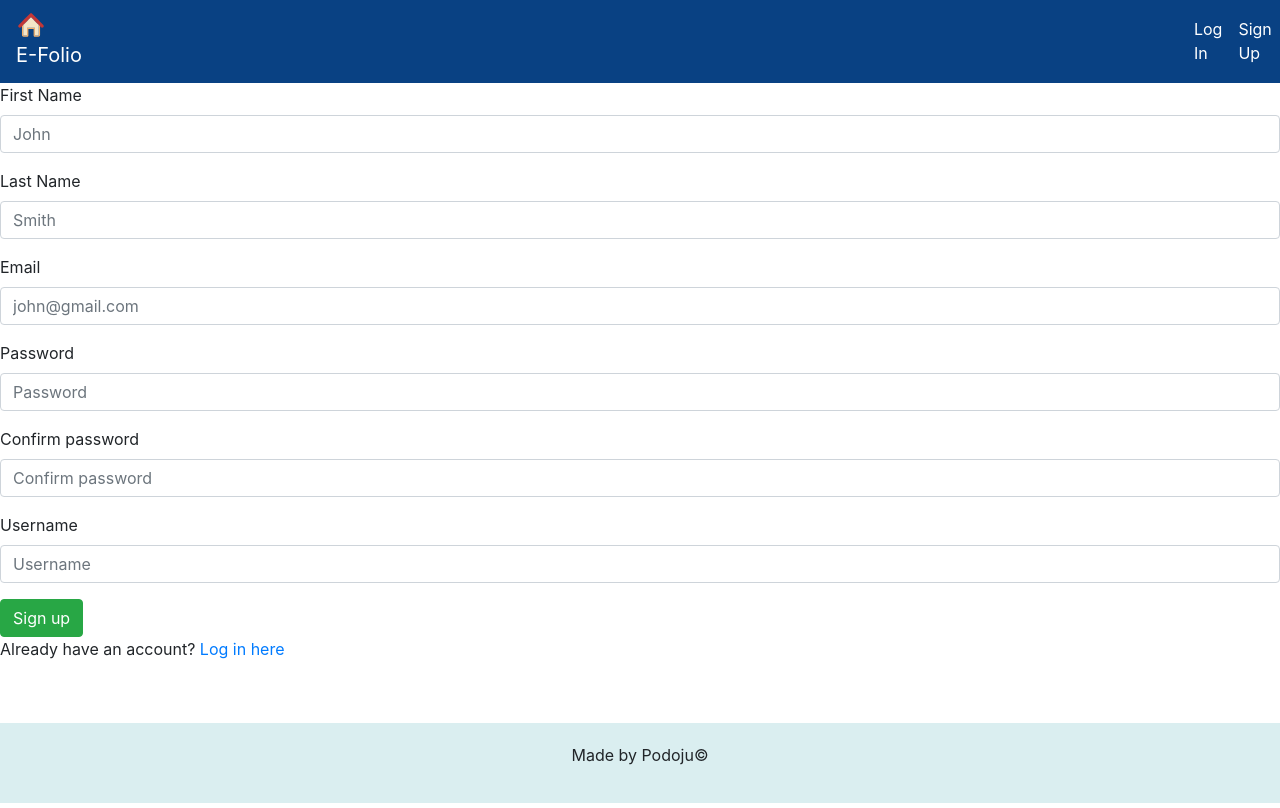
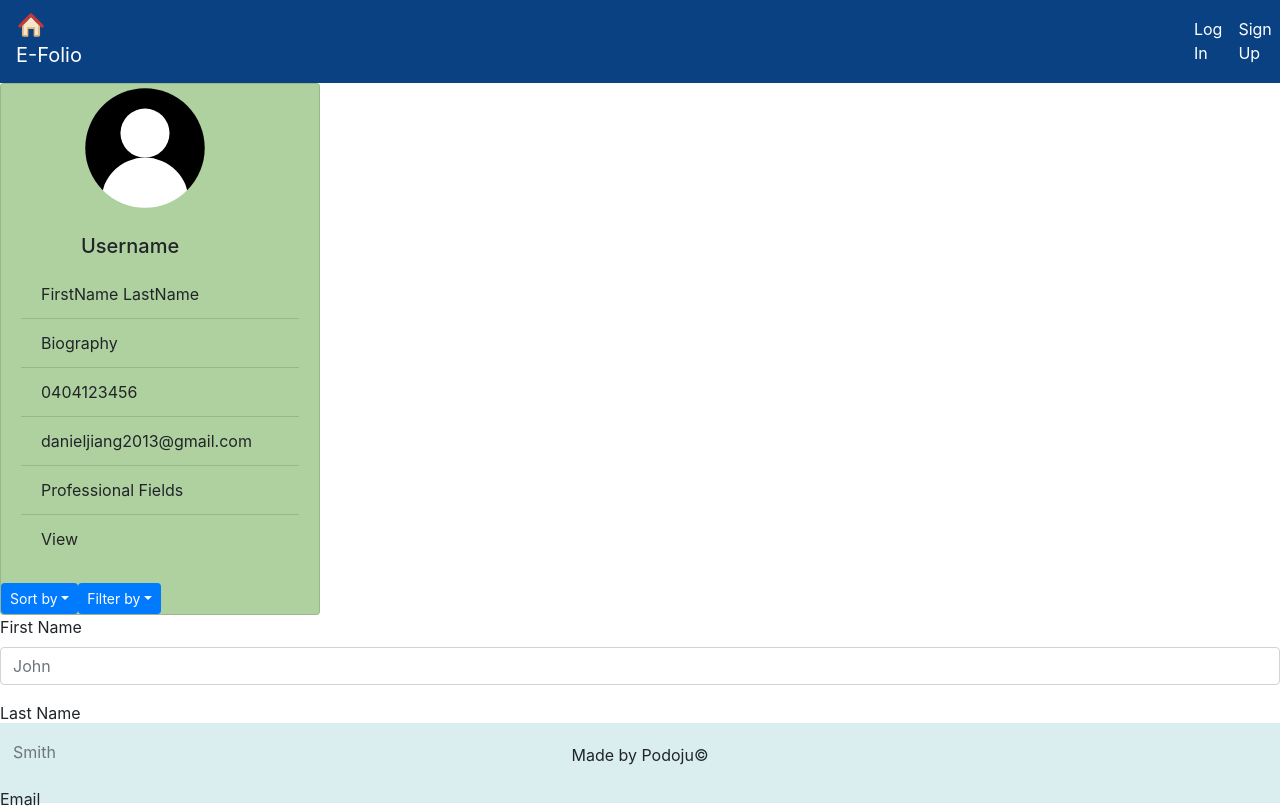
Before and after one commit to arrikenw/IT-Project, a React (Create React App) app in the folder client/: page /signup in a window 1280 px wide. Shown: the top 808 px of the page. Built offline with nearby package versions, Linux system fonts and the light colour scheme; no server answers; the HTML template or start-up script is replaced by a standard one.

Commit message:
implemented profileComponent base
will need to implement sorting and filtering functions and retrieve user's data

```diff
--- a/client/src/App.js
+++ b/client/src/App.js
@@ -6,10 +6,11 @@ import Login from "./components/Login/Login";
 import Signup from "./components/Signup/Signup";
 import Upload from "./components/Upload/Upload";
 import Header from "./components/Header/Header";
-import Home from "./components/Home"
-import Footer from "./components/HeaderFooter/Footer"
+import Home from "./components/Home";
+import Footer from "./components/HeaderFooter/Footer";
 
 import 'bootstrap/dist/css/bootstrap.min.css';
+import ProfileDetails from './components/ProfileDetails/ProfileDetails';
 
 
 class App extends React.Component {
@@ -29,6 +30,7 @@ class App extends React.Component {
     setUser = user => {
         window.localStorage.setItem("user", JSON.stringify(user));
         this.setState({user: user});
+        console.log("setuser:", this.state.user);
     }
 
     //stores authentication in localStorage
@@ -62,7 +64,9 @@ class App extends React.Component {
 
                 <div style={{width: "100vw", height: "80%", backgroundColor: "white"}}>
                     <Router>
-
+                        <Route path = "/">
+                            <ProfileDetails token={this.state.token}></ProfileDetails>
+                        </Route>
                         <Route path = "/home">
                             <Home setToken = {this.setToken}/>
                         </Route>
--- a/client/src/components/Header/HeaderLoggedIn.js
+++ b/client/src/components/Header/HeaderLoggedIn.js
@@ -1,17 +1,17 @@
  import React, { Component } from 'react'
- import {Navbar, Nav, Row, Form} from 'react-bootstrap';
+ import {Navbar, Nav, Row, FormControl, InputGroup} from 'react-bootstrap';
 
 
  export default class HeaderLoggedIn extends Component {
      render() {
          return (
 
-            <Navbar style={{backgroundColor: "#094183"}} >
-                <Navbar.Brand href="/" style={{paddingTop: "0px"}}>
+            <Navbar style={{backgroundColor: "#094183", height:"4rem"}} >
+                <Navbar.Brand href="/home" style={{paddingTop: "0px"}}>
                     <img
                         src={require("../../assets/home_icon.svg") }
-                        width="30"
-                        height="30"
+                        width="40rem"
+                        height="40rem"
                         alt="efolio logo"
 
                         />
@@ -20,15 +20,12 @@
 
 
 
-                <Form className="form-center">
-                    <Form.Group style={{paddingTop:'15px'}}controlID="searchBar">
-                        <Form.Control style={{ marginLeft:'25vw'}}type="search" placeholder="Search...">
-
-                        </Form.Control>
-
-
-                    </Form.Group>
-                </Form>
+                 <InputGroup size="sm" className="mb-3">
+                    <InputGroup.Prepend>
+                    <InputGroup.Text id="inputGroup-sizing-sm">Small</InputGroup.Text>
+                    </InputGroup.Prepend>
+                    <FormControl aria-label="Small" aria-describedby="inputGroup-sizing-sm" />
+                </InputGroup>
 
 
 
@@ -40,11 +37,11 @@
 
                     <Row style={{marginLeft: "0px"}}>
                         Account
-                        <div style={{height: "30px", width: "30px", paddingLeft: "9px", paddingTop: "0px"}}>
+                        <div style={{height: "1rem", width: "3rem", paddingLeft: "9px", paddingTop: "0px"}}>
                             <img
                             src={require("../../assets/default_profile_icon.svg") }
-                            width="30"
-                            height="30"
+                            width="30rem"
+                            height="30rem"
                             alt="efolio logo"
                             />
                         </div>
--- a/client/src/components/Header/HeaderLoggedOut.js
+++ b/client/src/components/Header/HeaderLoggedOut.js
@@ -6,7 +6,7 @@ export default class HeaderLoggedOut extends Component {
         return (
 
             <Navbar style={{backgroundColor: "#094183"}}>
-                <Navbar.Brand href="/" style={{paddingTop: "0px"}}>
+                <Navbar.Brand href="/home" style={{paddingTop: "0px"}}>
                     <img
                         src={require("../../assets/home_icon.svg") }
                         width="30"
--- a/client/src/components/Login/Login.js
+++ b/client/src/components/Login/Login.js
@@ -61,6 +61,7 @@ class Login extends Component {
 
 
 
+
       })
       .catch((err) =>{
         console.error(err);
--- /dev/null
+++ b/client/src/components/ProfileDetails/ProfileDetails.js
@@ -0,0 +1,59 @@
+ import React, { Component } from 'react';
+ import {Card,ListGroup, ListGroupItem, Dropdown, DropdownButton, Row,Col, Container} from 'react-bootstrap';
+
+
+
+class ProfileDetails extends Component {
+     render() {
+         return (
+             <div>
+                 <Card  style={{ width: '20rem', backgroundColor: "#afd19f"}}>
+                    <div style={{height: "5rem", width: "8rem", marginLeft:"80px", marginBottom:"50px"}}>
+                        <Card.Img variant="top" src={require("../../assets/default_profile_icon.svg")}  />
+                    </div>
+                    <Card.Body>
+                        <Card.Title style={{marginLeft:"60px"}}>Username</Card.Title>
+
+                        <ListGroup className="list-group-flush" >
+                            <ListGroupItem style={{backgroundColor:"#afd19f"}}>FirstName LastName</ListGroupItem>
+                            <ListGroupItem style={{backgroundColor:"#afd19f"}}>Biography</ListGroupItem>
+                            <ListGroupItem style={{backgroundColor:"#afd19f"}}>0404123456</ListGroupItem>
+                            <ListGroupItem style={{backgroundColor:"#afd19f"}}>danieljiang2013@gmail.com</ListGroupItem>
+                            <ListGroupItem style={{backgroundColor:"#afd19f"}}>Professional Fields</ListGroupItem>
+
+                            <ListGroupItem style={{backgroundColor:"#afd19f"}}>View</ListGroupItem>
+                        </ListGroup>
+
+                    </Card.Body>
+
+                    <Container>
+                    <Row>
+
+                    <DropdownButton size="sm" id="dropdown-basic-button" title="Sort by">
+                        <Dropdown.Item href="#/action-1">Relevance</Dropdown.Item>
+                        <Dropdown.Item href="#/action-2">Date (Newest)</Dropdown.Item>
+                        <Dropdown.Item href="#/action-2">Date (Oldest)</Dropdown.Item>
+                        <Dropdown.Item href="#/action-3">Title (A-Z)</Dropdown.Item>
+                        <Dropdown.Item href="#/action-3">Title (Z-A)</Dropdown.Item>
+                    </DropdownButton>
+
+                    <DropdownButton size="sm" id="dropdown-basic-button" title="Filter by">
+                        <Dropdown.Item href="#/action-1">Relevance</Dropdown.Item>
+                        <Dropdown.Item href="#/action-2">Date (Newest)</Dropdown.Item>
+                        <Dropdown.Item href="#/action-2">Date (Oldest)</Dropdown.Item>
+                        <Dropdown.Item href="#/action-3">Title (A-Z)</Dropdown.Item>
+                        <Dropdown.Item href="#/action-3">Title (Z-A)</Dropdown.Item>
+                    </DropdownButton>
+
+                    </Row>
+
+                    </Container>
+
+
+
+                    </Card>
+             </div>
+         )
+     }
+ }
+ export default ProfileDetails;
```
